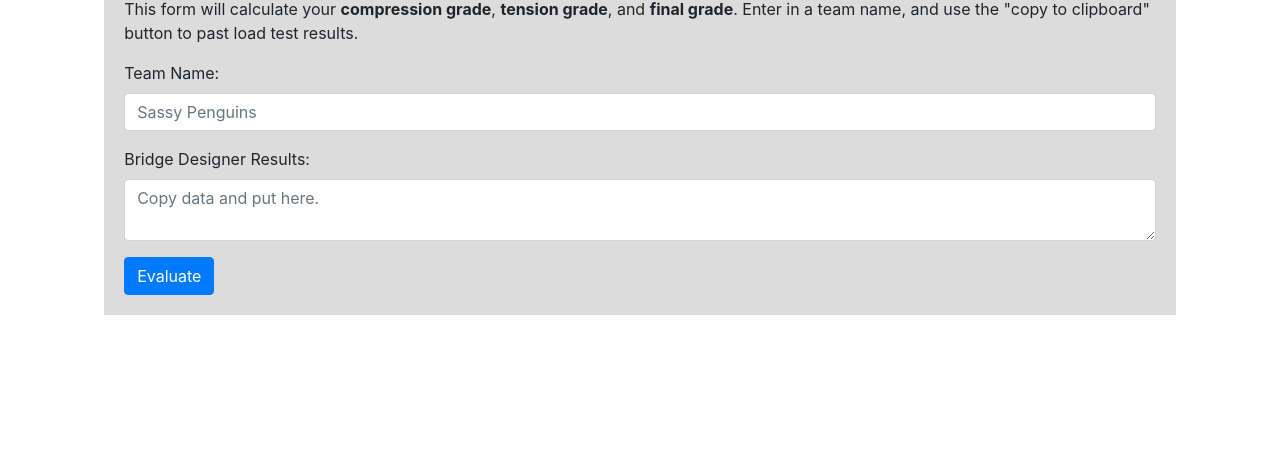
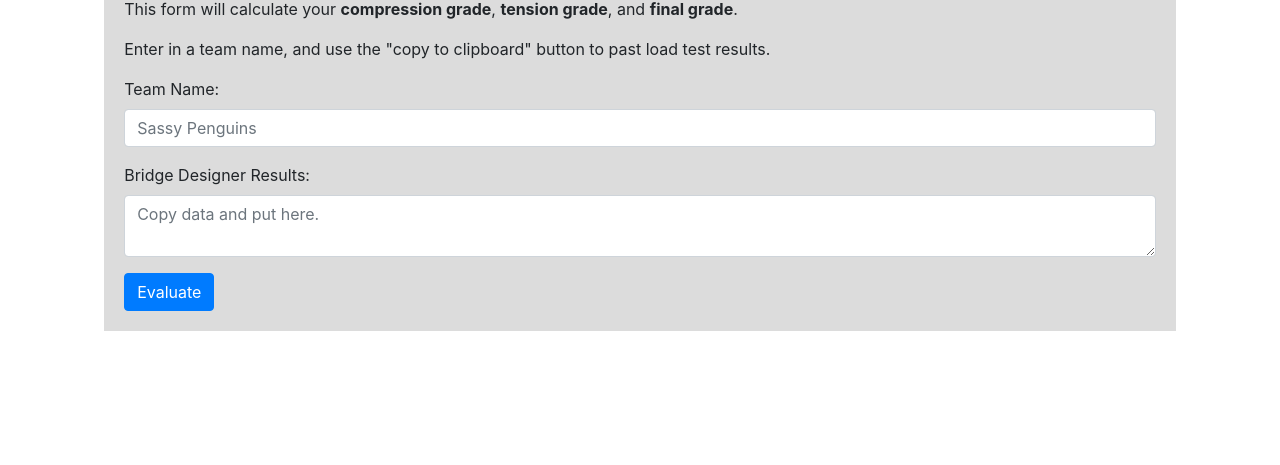
Before and after one commit to KyleAure/bridge-builder-website, a plain HTML site: page public/index.html in a window 1280 px wide. Shown: the part 335-800 px from the top of the page. Drawn offline with nearby package versions, Linux system fonts and the light colour scheme.

Commit message:
fix discription

```diff
--- a/public/index.html
+++ b/public/index.html
@@ -51,7 +51,11 @@
 
             <p>
                 This form will calculate your <b>compression grade</b>, <b>tension grade</b>,
-                and <b>final grade</b>.  Enter in a team name, and use the "copy to clipboard" button
+                and <b>final grade</b>.
+            </p>
+
+            <p>
+                Enter in a team name, and use the "copy to clipboard" button
                 to past load test results.
             </p>
 
```
